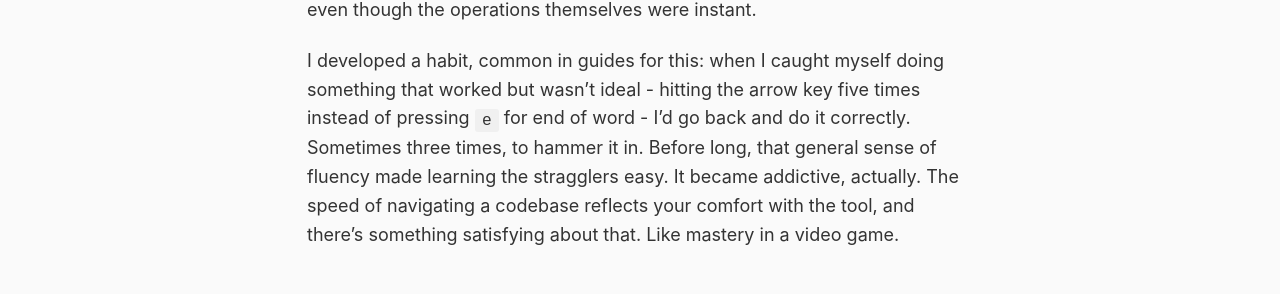
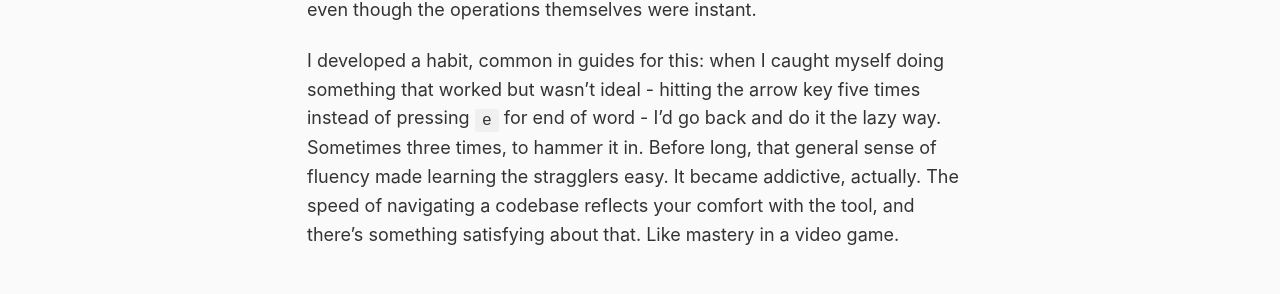
Before and after one commit to rob137/rob137.github.io, a Jekyll site: the page built from _posts/2026-01-14-old-habits.md, in a window 1280 px wide. Shown: the part 314-608 px from the top of the page. Built offline with Jekyll 4.4.1, drawn with Linux system fonts in a browser that asks for light colours.

Commit message:
Thread 'lazy' concept into Vim section
Co-Authored-By: Claude Opus 4.5 <noreply@anthropic.com>

```diff
--- a/_posts/2026-01-14-old-habits.md
+++ b/_posts/2026-01-14-old-habits.md
@@ -8,7 +8,7 @@ excerpt: "Comfortable and laziest aren't the same thing."
 
 When I learned Vim, the tool was fast but my brain was slow. Seconds of latency while I spun around trying to remember key bindings. Mentally taxing, even though the operations themselves were instant.
 
-I developed a habit, common in guides for this: when I caught myself doing something that worked but wasn't ideal - hitting the arrow key five times instead of pressing `e` for end of word - I'd go back and do it correctly. Sometimes three times, to hammer it in. Before long, that general sense of fluency made learning the stragglers easy. It became addictive, actually. The speed of navigating a codebase reflects your comfort with the tool, and there's something satisfying about that. Like mastery in a video game.
+I developed a habit, common in guides for this: when I caught myself doing something that worked but wasn't ideal - hitting the arrow key five times instead of pressing `e` for end of word - I'd go back and do it the lazy way. Sometimes three times, to hammer it in. Before long, that general sense of fluency made learning the stragglers easy. It became addictive, actually. The speed of navigating a codebase reflects your comfort with the tool, and there's something satisfying about that. Like mastery in a video game.
 
 ## Universal Interfaces
 
```
